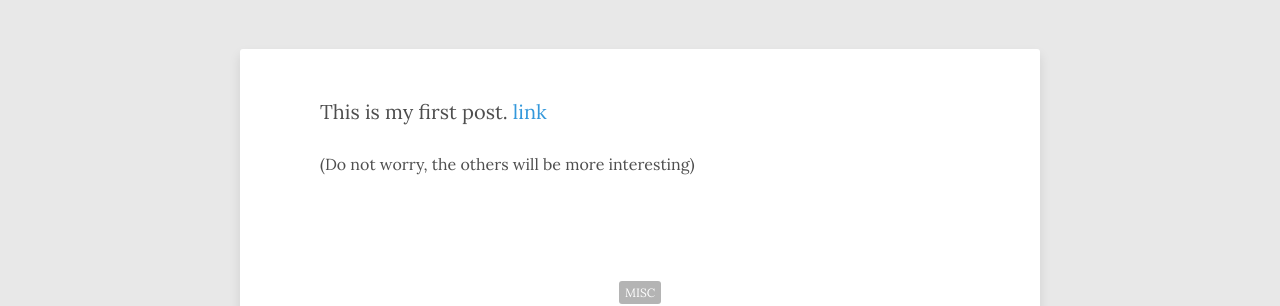
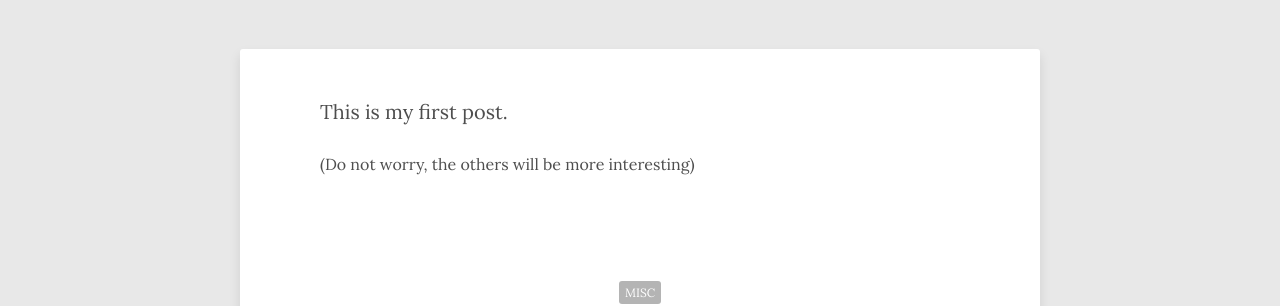
Before and after one commit to rodrigo-pena/rodrigo-pena.github.io, a Jekyll site: the page built from _posts/2018-03-08-hello-world.md, in a window 1280 px wide. Shown: the part 170-476 px from the top of the page. Built offline with Jekyll 4.4.1, drawn with Linux system fonts in a browser that asks for light colours; nearby versions of some CDN libraries; some web fonts are replaced; comment, search, counter and statistics services are not loaded.

Commit message:
remove leftover link in 2018-03-08-hello-world.md

```diff
--- a/_posts/2018-03-08-hello-world.md
+++ b/_posts/2018-03-08-hello-world.md
@@ -11,7 +11,7 @@ categories: [Miscellaneous]
 tags: [misc]
 ---
 
-This is my first post. [link](https://rodrigo-pena.github.io/)
+This is my first post.
 
 <!--more-->
 
```
